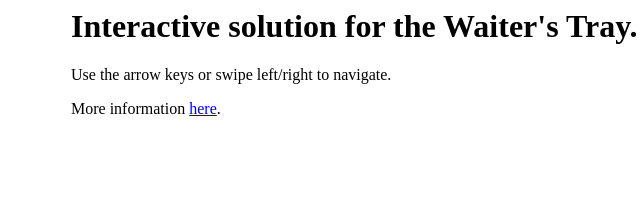
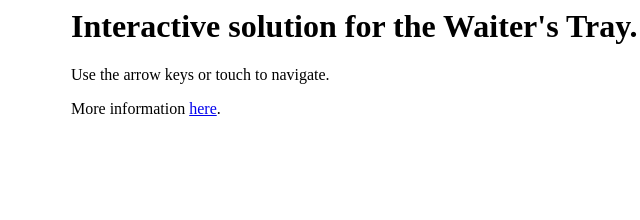
Before and after one commit to legrosbuffle/legrosbuffle.github.io, a plain HTML site: page waiterstray/waiterstray.html in a window 1280 px wide. Shown: the top 220 px of the page, 217-857 px from the left. Drawn offline with Linux system fonts and the light colour scheme.

Commit message:
change swipe to touch

```diff
--- a/waiterstray/waiterstray.html
+++ b/waiterstray/waiterstray.html
@@ -7,7 +7,7 @@
   <body onload="main();">
     <div id="instructions">
       <h1>Interactive solution for the Waiter's Tray.</h1>
-      <p>Use the arrow keys or swipe left/right to navigate.</p>
+      <p>Use the arrow keys or touch to navigate.</p>
       <p>More information <a href="https://github.com/legrosbuffle/waiterstray">here</a>.</p>
     </div>
     <div id="puzzle">
```
